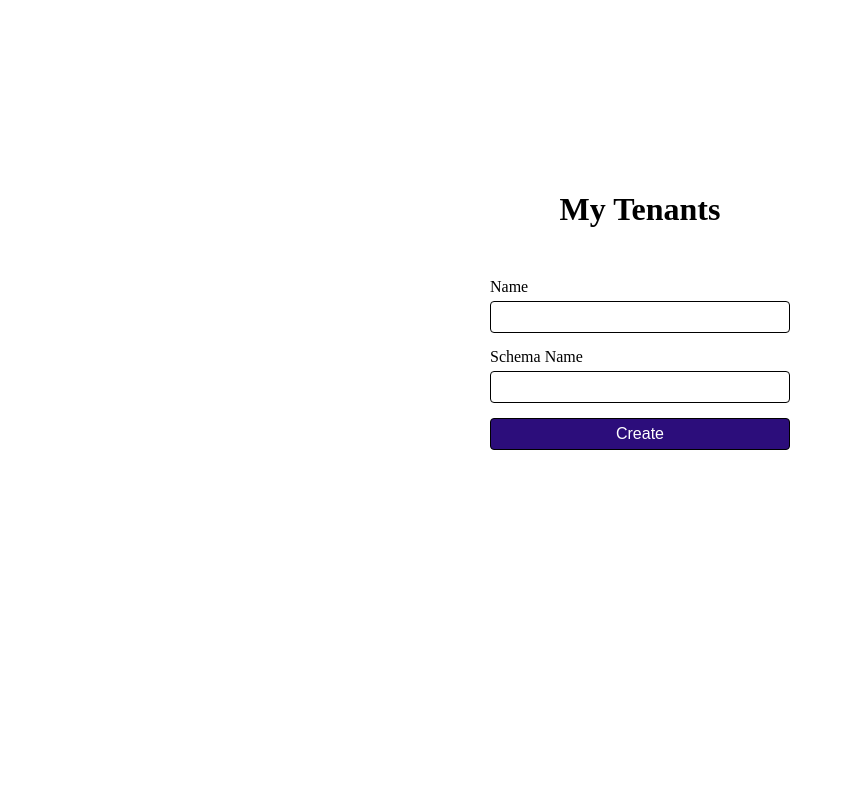
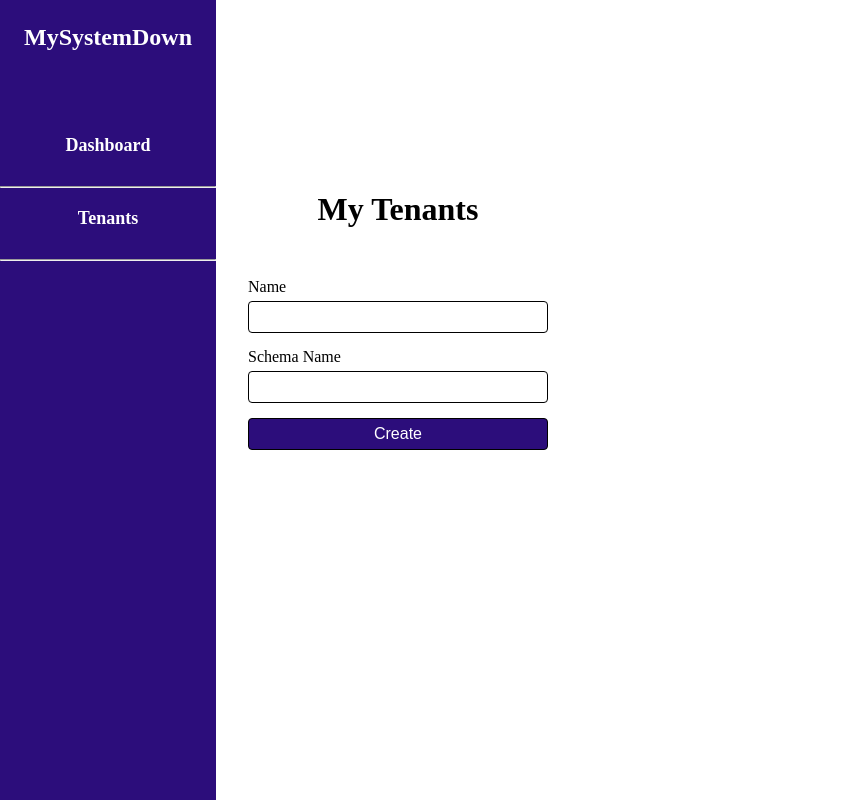
Before and after one commit to LuizFelipeBuaszczyk/mysystemdown-web, a Next.js app: page /tenants in a window 1280 px wide. Shown: the whole page, without its empty margins (0-853 px from the left). Built offline with nearby package versions, Linux system fonts and the light colour scheme; no server answers.

Commit message:
Criando Aside Nav bar para as rotas privadas

```diff
--- a/src/app/(private)/layout.tsx
+++ b/src/app/(private)/layout.tsx
@@ -1,4 +1,6 @@
-import Header from '@/components/header';
+import Aside from '@/components/aside';
+
+
 
 export default function PrivateLayout({
   children,
@@ -6,8 +8,9 @@ export default function PrivateLayout({
   children: React.ReactNode;
 }>) {
   return (
-    <>
+    <div style={{ display: "flex", height: "100%" , gap: "2rem"}}>
+      <Aside />
       {children}
-    </>
+    </div>
   );
 }
--- /dev/null
+++ b/src/components/aside/aside.module.css
@@ -0,0 +1,51 @@
+.container {
+    display: flex;
+    flex-direction: column;
+    justify-content: flex-start;
+    align-items: center;
+    gap: 50px;
+    height: 100%;
+    background-color: rgb(44, 13, 123);
+}
+
+.container h2 {
+    color: white;
+    font-size: 24px;
+    padding: 24px;
+}
+
+.container nav {
+    width: 100%;
+}
+
+.navList{
+    display: flex;
+    flex-direction: column;
+    gap: 10px;
+    text-align: center;
+}
+
+.navSection {
+    display: flex;
+    flex-direction: column;
+    gap: 20px;
+}
+
+
+.navSection a {
+    text-decoration: none;
+    color: white;
+    font-size: 18px;
+    font-weight: bold;
+    padding: 10px;
+}
+
+.navSection hr {
+    width: 100%;
+}
+
+.navSection a:hover {
+    transform: scale(1.2);
+    transition: transform 0.2s ease, color 0.2s ease;
+
+}
--- /dev/null
+++ b/src/components/aside/index.tsx
@@ -0,0 +1,24 @@
+
+import styles from '@/components/aside/aside.module.css';
+
+import Link from 'next/link';
+
+export default function Aside() {
+    return (
+        <aside className={styles.container}>
+            <h2>MySystemDown</h2>
+            <nav className={styles.navBar}>
+                <ul className={styles.navList}>
+                    <section className={styles.navSection}>
+                        <Link href="/dashboard">Dashboard</Link>
+                        <hr />
+                    </section>
+                    <section className={styles.navSection}>
+                        <Link href="/tenants">Tenants</Link>
+                        <hr />
+                    </section>
+                </ul>
+            </nav>
+        </aside>
+    );
+}
```
